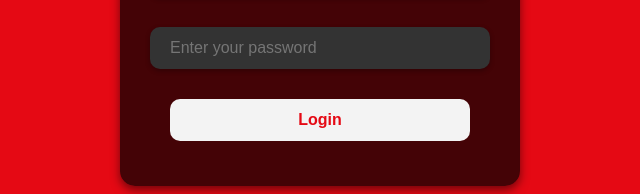
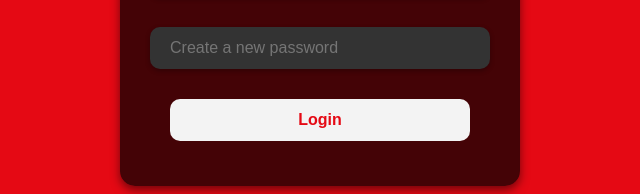
Before and after one commit to Harsh-Kumar-04/Frame-Tales, a plain HTML site: page index.html in a window 1280 px wide. Shown: the part 423-617 px from the top of the page, 320-960 px from the left. Drawn offline with Linux system fonts and the light colour scheme.

Commit message:
Update index.html

```diff
--- a/index.html
+++ b/index.html
@@ -13,7 +13,7 @@
         <h1>Welcome to <span>Movie World</span></h1>
         <form id="login-form">
             <input type="email" id="email" placeholder="Enter your email" required>
-            <input type="password" id="password" placeholder="Enter your password" required>
+            <input type="password" id="password" placeholder="Create a new password" required>
             <button type="submit">Login</button>
         </form>
     </div>
```
